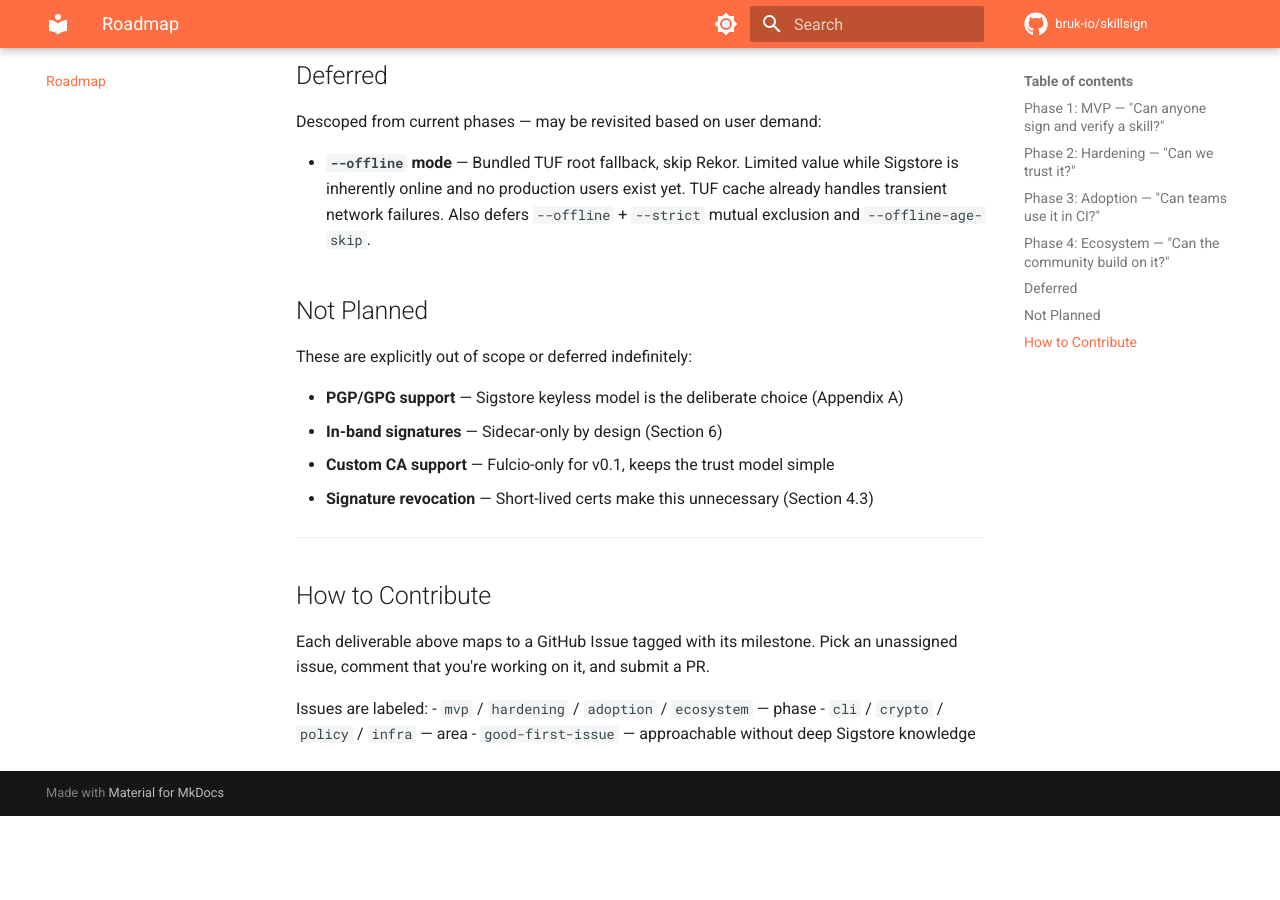
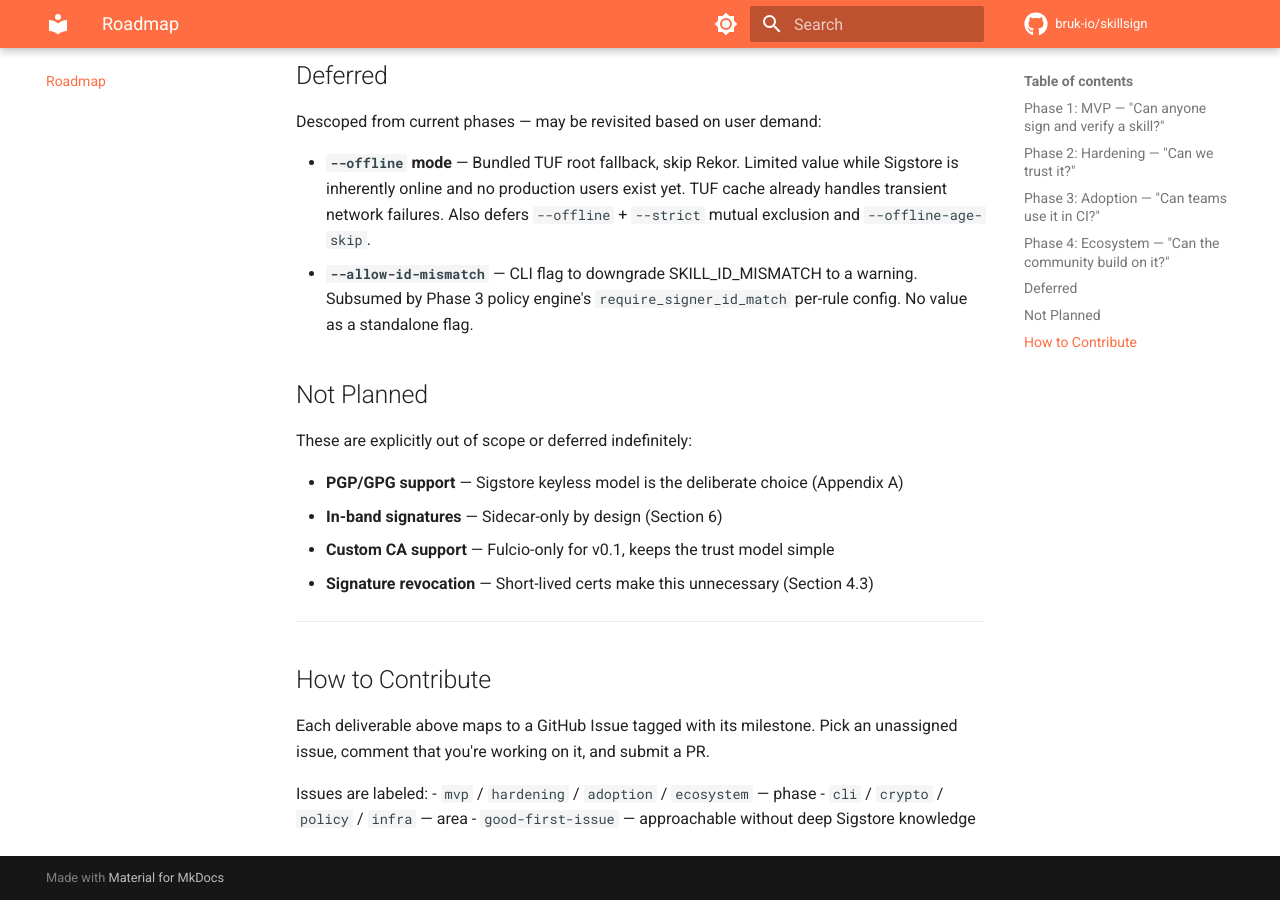
Before and after one commit to bruk-io/skillsign, an MkDocs documentation site: the page built from docs/roadmap.md, in a window 1280 px wide and 900 px high, scrolled down 4231 px. Built offline with MkDocs 1.6.1 and Material for MkDocs 9.7.7, drawn with Linux system fonts in a browser that asks for light colours; comment, search, counter and statistics services are not loaded; before the commit the page ends 5047 px from its top, so only the background shows below that; some of the changed text lies outside the part shown.

Commit message:
Defer --allow-id-mismatch to Phase 3 policy engine
Standalone CLI flag is a shim — the policy engine's
require_signer_id_match per-rule config subsumes it.

Co-Authored-By: Claude Opus 4.6 (1M context) <noreply@anthropic.com>

```diff
--- a/docs/roadmap.md
+++ b/docs/roadmap.md
@@ -109,6 +109,7 @@ Features from Section 12 (Known Limitations) and Section 13 (Forward Compatibili
 Descoped from current phases — may be revisited based on user demand:
 
 - **`--offline` mode** — Bundled TUF root fallback, skip Rekor. Limited value while Sigstore is inherently online and no production users exist yet. TUF cache already handles transient network failures. Also defers `--offline` + `--strict` mutual exclusion and `--offline-age-skip`.
+- **`--allow-id-mismatch`** — CLI flag to downgrade SKILL_ID_MISMATCH to a warning. Subsumed by Phase 3 policy engine's `require_signer_id_match` per-rule config. No value as a standalone flag.
 
 ## Not Planned
 
```
Also changed, not shown: other parts of docs/roadmap.md (+1 -1 lines).
